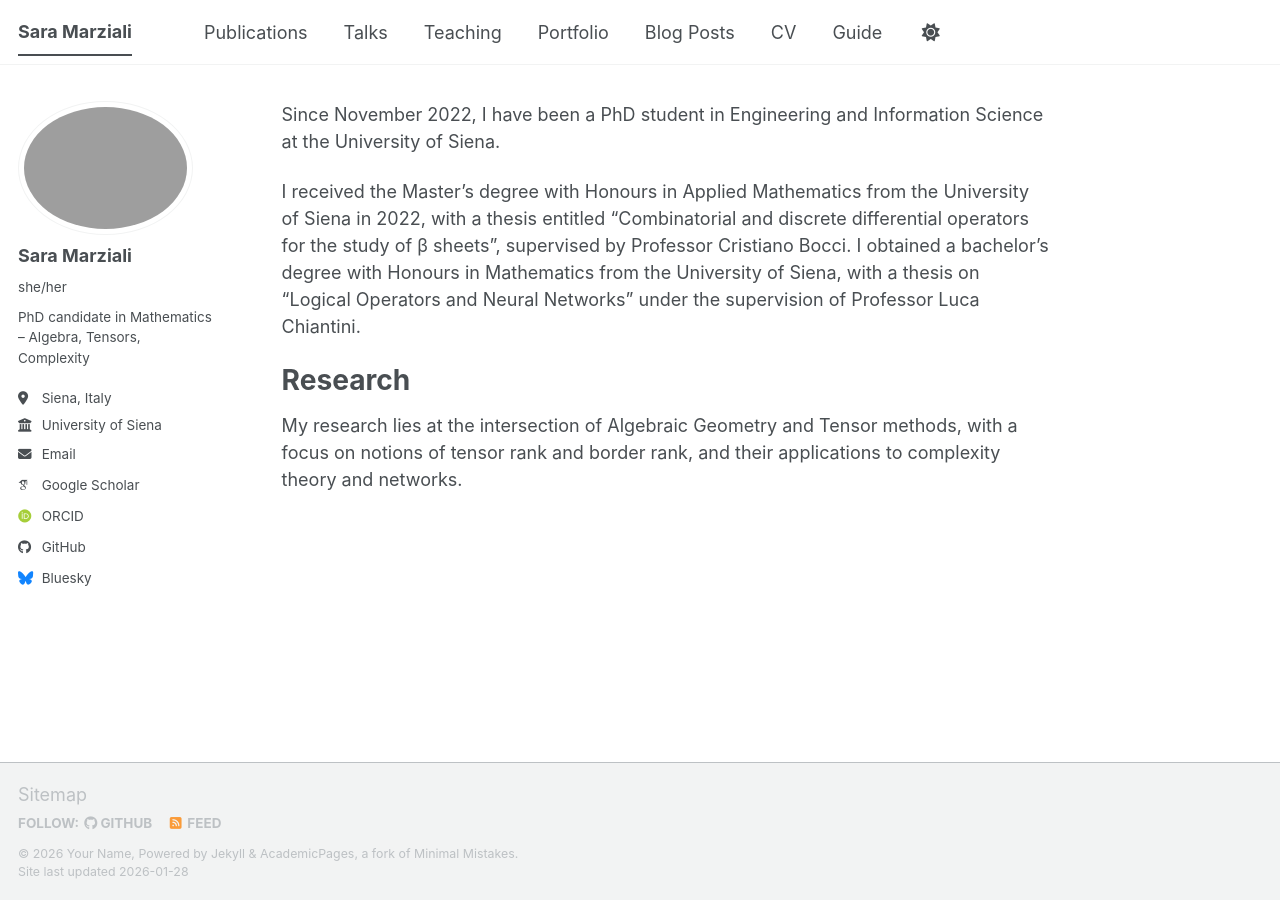
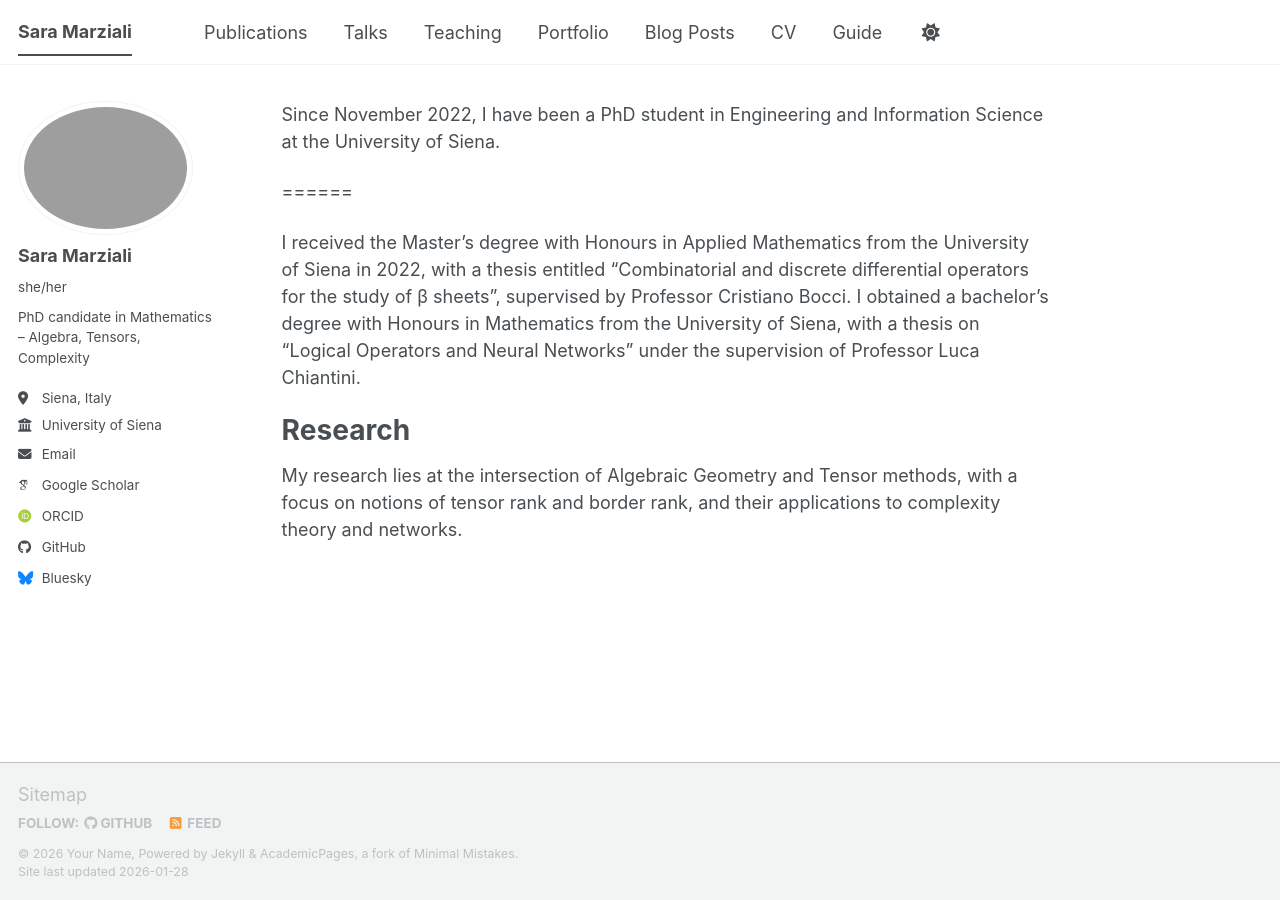
Before and after one commit to MarzialiS/MarzialiS.github.io, a Jekyll site: the page built from _pages/about.md, in a window 1280 px wide. Built offline with Jekyll 4.4.1, drawn with Linux system fonts in a browser that asks for light colours; some web fonts are replaced; a script bundle is joined from its source files by our own code; library files that are not in the unit come from our copies.

Commit message:
Fix avatar image path case sensitivity and improve about page formatting

```diff
--- a/_config.yml
+++ b/_config.yml
@@ -23,7 +23,7 @@
 #               Additional customization can be done by editing /_includes/author-profile.html
 author:
   # Biographic information
-  avatar           : "/images/profile.JPG" # Path to your profile image placed in /images/ folder
+  avatar           : "/images/profile.jpg" # Path to your profile image placed in /images/ folder
   name             : "Sara Marziali" # Your name
   pronouns         : "she/her"
   bio              : "PhD candidate in Mathematics – Algebra, Tensors, Complexity"
--- a/_pages/about.md
+++ b/_pages/about.md
@@ -9,6 +9,8 @@
 
 Since November 2022, I have been a PhD student in Engineering and Information Science at the University of Siena.
 
+======
+
 I received the Master's degree with Honours in Applied Mathematics from the University of Siena in 2022, with a thesis entitled "Combinatorial and discrete differential operators for the study of β sheets", supervised by Professor Cristiano Bocci. I obtained a bachelor's degree with Honours in Mathematics from the University of Siena, with a thesis on "Logical Operators and Neural Networks" under the supervision of Professor Luca Chiantini.
 
 
```
